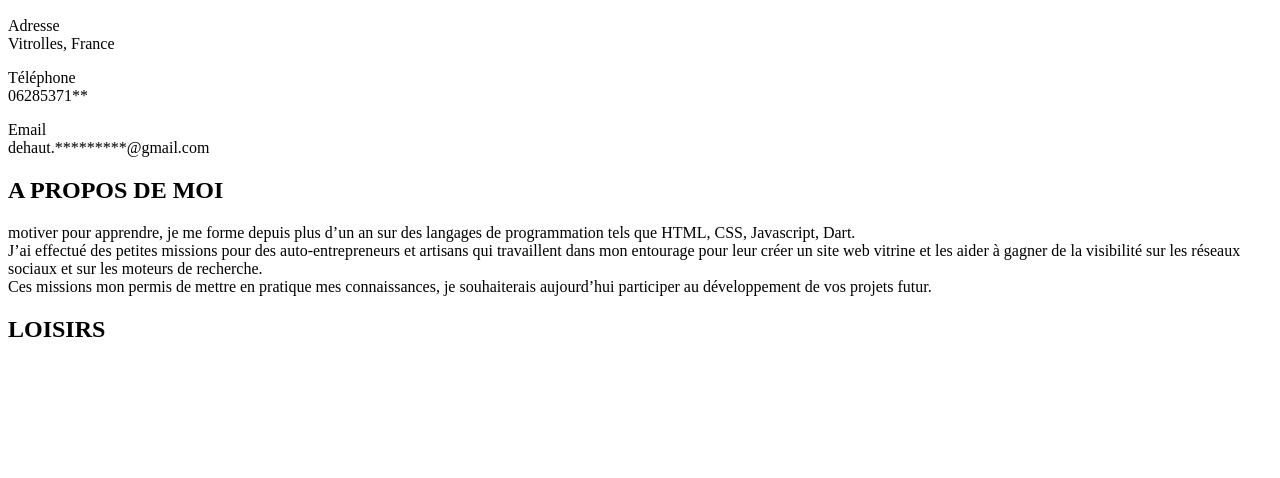
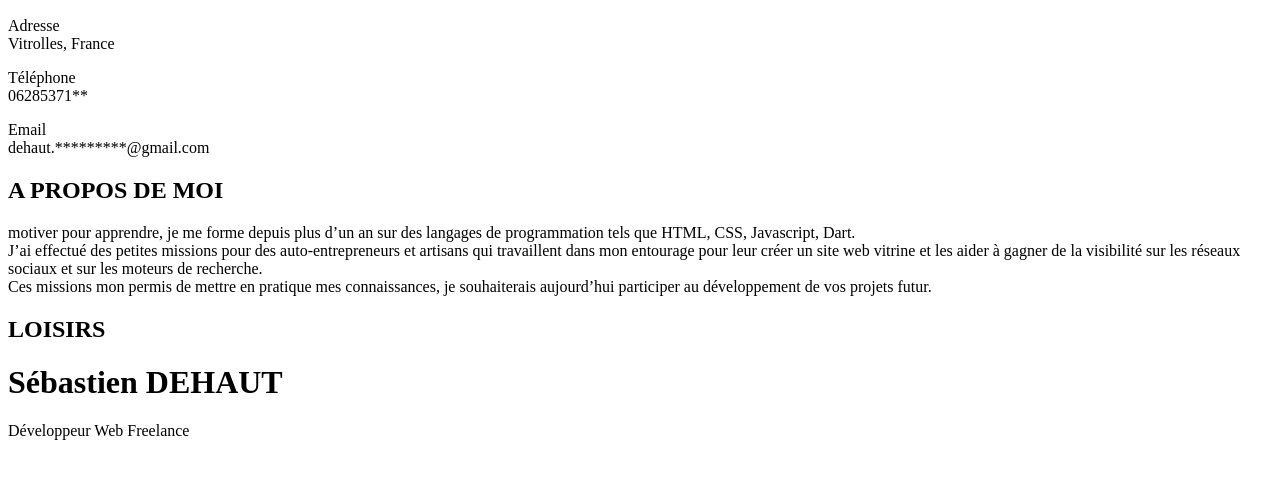
Before and after one commit to dehaut-dev/P2_DEHAUT_Jean-sebastien, a plain HTML site: page index.html in a window 1280 px wide. Shown: the part 84-562 px from the top of the page. Drawn offline with Linux system fonts and the light colour scheme.

Commit message:
ajout de la balise Div et création du header

```diff
--- a/index.html
+++ b/index.html
@@ -38,6 +38,15 @@
         </div>
     </aside>
 
+    <div>
+
+        <header id="titre">
+            <h1>Sébastien DEHAUT</h1>
+            <p>Développeur Web Freelance</p>
+        </header>
+
+    </div>
+
 
 </body>
 </html>
```
